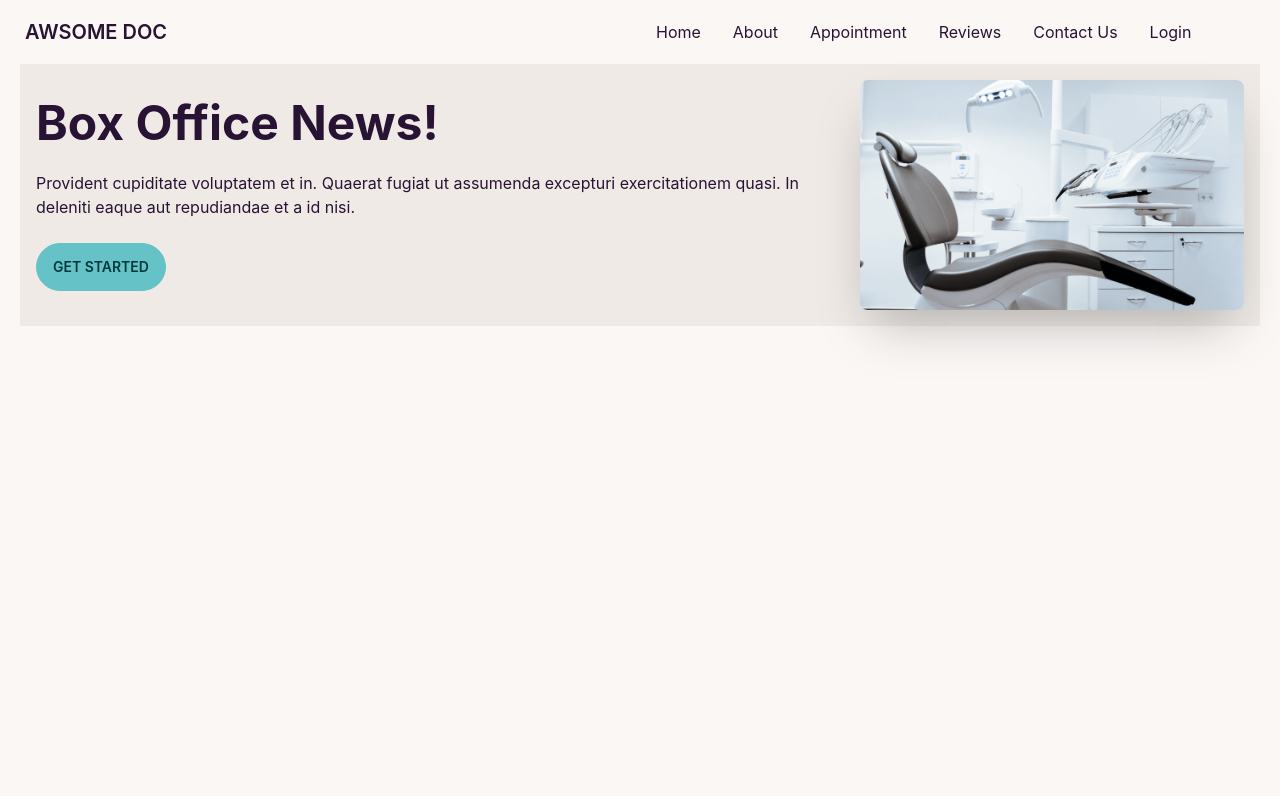
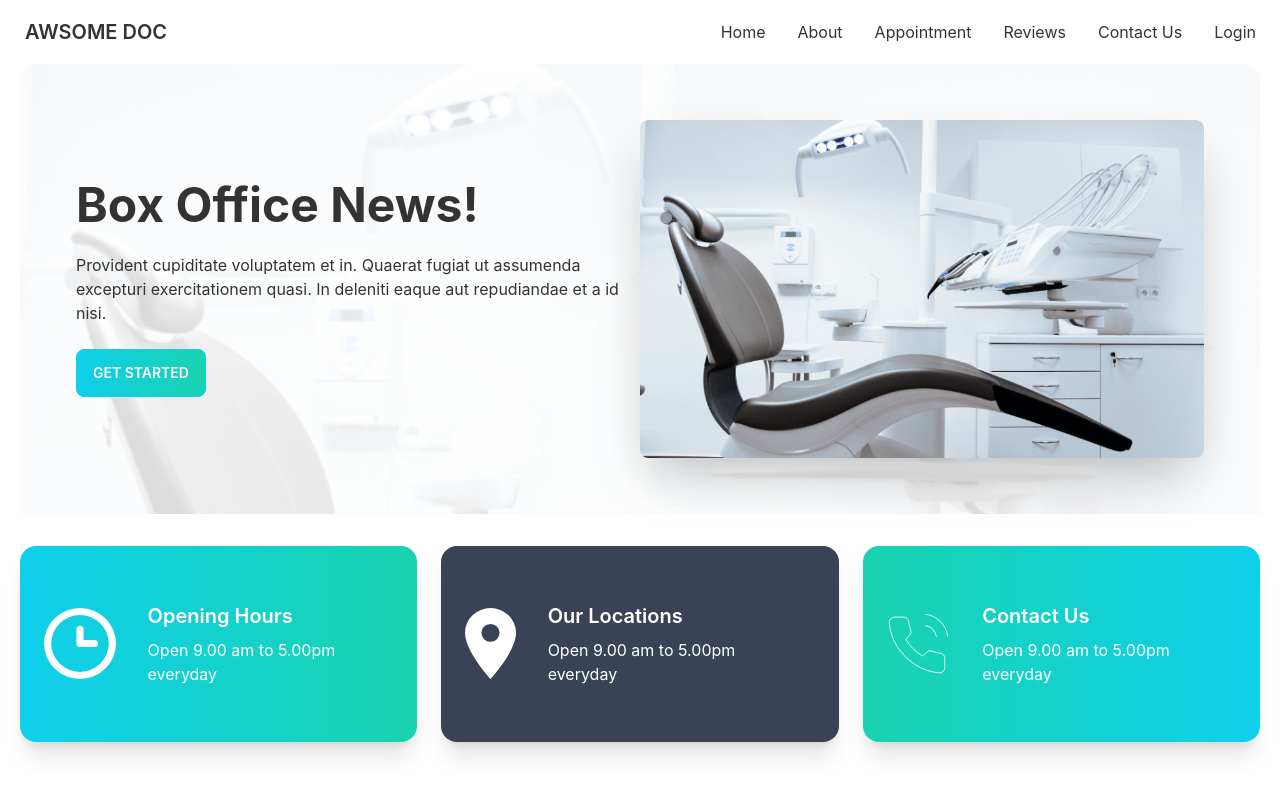
Before and after one commit to towhid7667/awsome-doc, a React (Create React App) app: page / in a window 1280 px wide. Shown: the top 796 px of the page. Built offline with nearby package versions, Linux system fonts and the light colour scheme.

Commit message:
Banner and info added

```diff
--- /dev/null
+++ b/src/Components/BannerHome/BannerHome.css
@@ -0,0 +1,15 @@
+.hero {
+    position: relative;
+}
+
+.hero::before {
+    content: "";
+    background-image: url('../../assets/images/chair.png');
+    background-size: cover;
+    position: absolute;
+    top: 0px;
+    right: 0px;
+    bottom: 0px;
+    left: 0px;
+    opacity: 0.15;
+}
--- a/src/Components/BannerHome/BannerHome.js
+++ b/src/Components/BannerHome/BannerHome.js
@@ -1,15 +1,19 @@
 import React from 'react';
 import bannerImg from '../../assets/images/chair.png'
+import './BannerHome.css'
+
 
 const BannerHome = () => {
+
+
     return (
-        <div className="hero  bg-base-200">
+        <div className="hero p-10 rounded-lg relative">
         <div className="hero-content flex-col lg:flex-row-reverse">
-          <img alt='' src={bannerImg} className="max-w-sm rounded-lg shadow-2xl" />
+          <img alt='' src={bannerImg} className=" w-1/2 rounded-lg shadow-2xl" />
           <div>
             <h1 className="text-5xl font-bold">Box Office News!</h1>
             <p className="py-6">Provident cupiditate voluptatem et in. Quaerat fugiat ut assumenda excepturi exercitationem quasi. In deleniti eaque aut repudiandae et a id nisi.</p>
-            <button className="btn btn-primary">Get Started</button>
+            <button className="btn btn-primary bg-gradient-to-r from-primary to-secondary text-white">Get Started</button>
           </div>
         </div>
       </div>
--- /dev/null
+++ b/src/Components/Info Cards/InfoCard.js
@@ -0,0 +1,16 @@
+import React from 'react';
+
+const InfoCard = ({card}) => {
+    const {name, description, icon, bgClass} = card;
+    return (
+        <div className={`card text-white p-6 md:card-side shadow-xl ${bgClass}`}>
+  <figure><img src={icon} alt="Movie"/></figure>
+  <div className="card-body">
+    <h2 className="card-title">{name}</h2>
+    <p>{description}</p>
+  </div>
+</div>
+    );
+};
+
+export default InfoCard;
--- /dev/null
+++ b/src/Components/Info Cards/InfoCards.js
@@ -0,0 +1,45 @@
+import React from 'react';
+import clock from '../../assets/icons/clock.svg'
+import marker from '../../assets/icons/marker.svg'
+import phone from '../../assets/icons/phone.svg'
+import InfoCard from './InfoCard';
+
+const InfoCards = () => {
+
+
+    const cardData = [
+        {
+            id: 1,
+            name: 'Opening Hours',
+            description: 'Open 9.00 am to 5.00pm everyday',
+            icon: clock,
+            bgClass: 'bg-gradient-to-r from-primary to-secondary'
+        },
+        {
+            id: 2,
+            name: 'Our Locations',
+            description: 'Open 9.00 am to 5.00pm everyday',
+            icon: marker,
+            bgClass: 'bg-accent'
+        },
+        {
+            id: 3,
+            name: 'Contact Us',
+            description: 'Open 9.00 am to 5.00pm everyday',
+            icon: phone,
+            bgClass: 'bg-gradient-to-r from-secondary to-primary'
+        },
+    ]
+    return (
+        <div className='grid my-8 gap-6 grid-cols-1 md:grid-cols-2 lg:grid-cols-3'>
+        {
+            cardData.map(card => <InfoCard
+                key={card.id}
+                card={card}
+            ></InfoCard>)
+        }
+    </div>
+    );
+};
+
+export default InfoCards;
--- a/src/Components/Shared/Navbar/Navbar.js
+++ b/src/Components/Shared/Navbar/Navbar.js
@@ -12,7 +12,7 @@ const Navbar = () => {
     <li><Link to='/login'>Login</Link></li>
     </>
   return (
-    <div className="navbar bg-base-100">
+    <div className="navbar bg-base-100 flex justify-between">
       <div className="navbar-start">
         <div className="dropdown">
           <label tabIndex={0} className="btn btn-ghost lg:hidden">
@@ -38,7 +38,7 @@ const Navbar = () => {
             {menuItem}
           </ul>
         </div>
-        <a className="btn btn-ghost normal-case text-xl">AWSOME DOC</a>
+        <Link to='/' className="btn btn-ghost normal-case text-xl">AWSOME DOC</Link>
       </div>
       <div className="navbar-center hidden lg:flex">
         <ul className="menu menu-horizontal p-0">
--- a/src/Pages/Home/Home.js
+++ b/src/Pages/Home/Home.js
@@ -1,11 +1,13 @@
 import React from 'react';
 import BannerHome from '../../Components/BannerHome/BannerHome';
+import InfoCards from '../../Components/Info Cards/InfoCards';
 
 
 const Home = () => {
     return (
         <div className='mx-5'>
            <BannerHome></BannerHome>
+           <InfoCards></InfoCards>
 
         </div>
     );
--- a/tailwind.config.js
+++ b/tailwind.config.js
@@ -3,6 +3,29 @@ module.exports = {
   content: [
     "./src/**/*.{js,jsx,ts,tsx}",
   ],
+
+  daisyui: {
+    themes: [
+      {
+        mytheme: {
+
+"primary": "#0FCFEC",
+
+"secondary": "#19D3AE",
+
+"accent": "#3A4256",
+
+"base-100": "#FFFFFF",
+
+"success": "#36D399",
+
+"warning": "#FBBD23",
+
+"error": "#F87272",
+        },
+      },
+    ],
+  },
   theme: {
     extend: {},
   },
```
